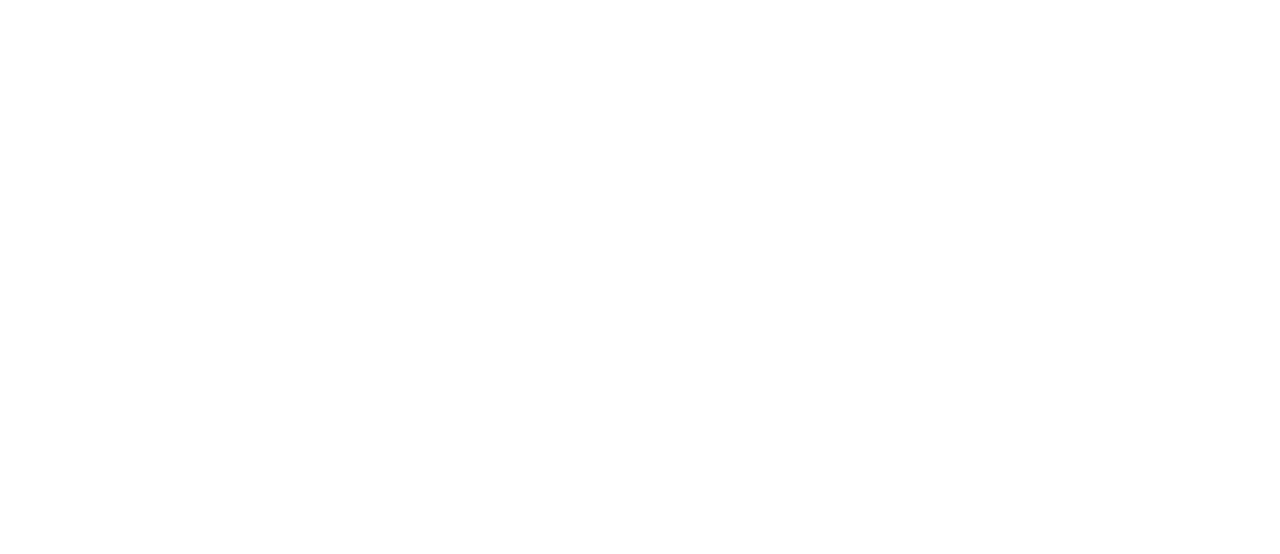
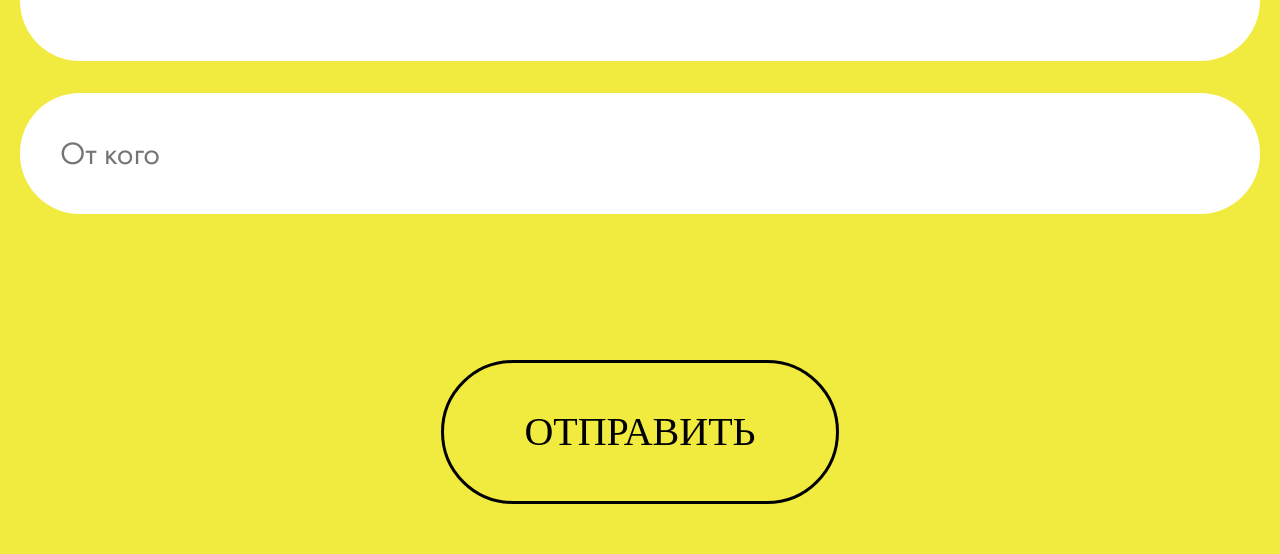
Before and after one commit to StepanKhvatov/kovalev-birthday, a React (Create React App) app: page / in a window 1280 px wide. Shown: the part 1043-1597 px from the top of the page. Before the commit the page ends 924 px from the top, so only its background shows below. Built offline with nearby package versions, Linux system fonts and the light colour scheme; no server answers; a web font is replaced by a local one.

Commit message:
Create form

```diff
--- a/src/components/App.jsx
+++ b/src/components/App.jsx
@@ -1,12 +1,13 @@
 import Banner from "../components/Banner";
 import Congratulations from "./Congratulations";
-import appStyles from "../styles/App.module.css";
+import CreateCongratulation from "./CreateCongratulation";
 
 function App() {
   return (
     <div className="App">
       <main>
         <Banner />
+        <CreateCongratulation />
         <Congratulations />
       </main>
     </div>
--- /dev/null
+++ b/src/components/CongratulationForm.jsx
@@ -0,0 +1,68 @@
+import { useState } from "react";
+import { motion } from "framer-motion";
+import congratulationFormStyles from "../styles/CongratulationForm.module.css";
+
+const CongratulationForm = () => {
+  const [loadingSubmit, setLoadingSubmit] = useState(false);
+
+  const onSubmit = (event) => {
+    event.preventDefault();
+
+    const { text, name } = event.target;
+
+    setLoadingSubmit(true);
+
+    fetch(process.env.REACT_APP_API_URL, {
+      method: "POST",
+      body: JSON.stringify({ text: text.value, name: name.value }),
+      headers: {
+        Accept: "application/json",
+        "Content-Type": "application/json",
+      },
+    })
+      .then((res) => {
+        if (res.ok) {
+          return res.json();
+        }
+
+        return Promise.reject(`Ошибка ${res.status}`);
+      })
+      .then((res) => {
+        console.log(res);
+      })
+      .catch((error) => {
+        console.error(error.message || error);
+      })
+      .finally(() => {
+        setLoadingSubmit(false);
+      });
+  };
+
+  return (
+    <form onSubmit={onSubmit} className={congratulationFormStyles.form}>
+      <textarea
+        required
+        name="text"
+        className={congratulationFormStyles.textarea}
+        placeholder="Напиши свое поздравление (не забудь добавить эмодзи)"
+      />
+      <input
+        required
+        name="name"
+        className={congratulationFormStyles.input}
+        placeholder="От кого"
+      />
+      <motion.button
+        type="submit"
+        className={congratulationFormStyles.button}
+        whileHover={{ scale: 1.02 }}
+        whileTap={{ scale: 0.98 }}
+        transition={{ type: "spring", stiffness: 400, damping: 10 }}
+      >
+        Отправить
+      </motion.button>
+    </form>
+  );
+};
+
+export default CongratulationForm;
--- a/src/components/Congratulations.jsx
+++ b/src/components/Congratulations.jsx
@@ -9,7 +9,7 @@ const Congratulations = () => {
   useEffect(() => {
     setLoadingData(true);
 
-    fetch("https://kovalev-congratulations.vercel.app/api/congratulations")
+    fetch(process.env.REACT_APP_API_URL)
       .then((res) => {
         if (res.ok) {
           return res.json();
@@ -25,7 +25,7 @@ const Congratulations = () => {
         return res;
       })
       .catch((error) => {
-        console.error(error.message);
+        console.error(error?.message || error);
       })
       .finally(() => {
         setLoadingData(false);
--- /dev/null
+++ b/src/components/CreateCongratulation.jsx
@@ -0,0 +1,13 @@
+import CongratulationForm from "./CongratulationForm";
+
+const CreateCongratulation = () => {
+  return (
+    <section style={{ background: "#f2eb3f" }}>
+      <div className="container">
+        <CongratulationForm />
+      </div>
+    </section>
+  );
+};
+
+export default CreateCongratulation;
--- /dev/null
+++ b/src/styles/CongratulationForm.module.css
@@ -0,0 +1,50 @@
+.form {
+  display: flex;
+  flex-direction: column;
+  margin: auto;
+  width: 100%;
+}
+
+.input-base-classes {
+  padding: 40px;
+  border-radius: 60px;
+  font-family: "Futura PT";
+  font-weight: 400;
+  font-size: 32px;
+  line-height: 41px;
+  border: none;
+}
+
+.textarea {
+  composes: input-base-classes;
+  height: 200px;
+  resize: none;
+  overflow-y: scroll;
+  -ms-overflow-style: none; /* IE and Edge */
+  scrollbar-width: none; /* Firefox */
+  margin-bottom: 32px;
+}
+
+.textarea::-webkit-scrollbar {
+  display: none;
+}
+
+.input {
+  composes: input-base-classes;
+  margin-bottom: 146px;
+}
+
+.button {
+  padding: 40px 80px 40px 80px;
+  border: 3px solid #000000;
+  border-radius: 105px;
+  font-family: "Dela Gothic One";
+  font-weight: 400;
+  font-size: 40px;
+  line-height: 58px;
+  text-transform: uppercase;
+  color: #000000;
+  width: fit-content;
+  margin: auto;
+  transition: all 0.3ms;
+}
--- a/src/styles/index.css
+++ b/src/styles/index.css
@@ -33,3 +33,12 @@ body {
   margin: auto;
   padding: 100px 20px 100px 20px;
 }
+
+button {
+  background: none;
+  color: inherit;
+  border: none;
+  padding: 0;
+  font: inherit;
+  cursor: pointer;
+}
```
Also changed, not shown: 1 other file (tests, documents, lock files or other folders).
